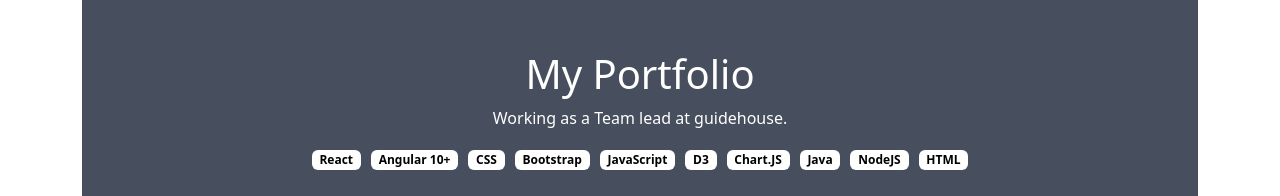
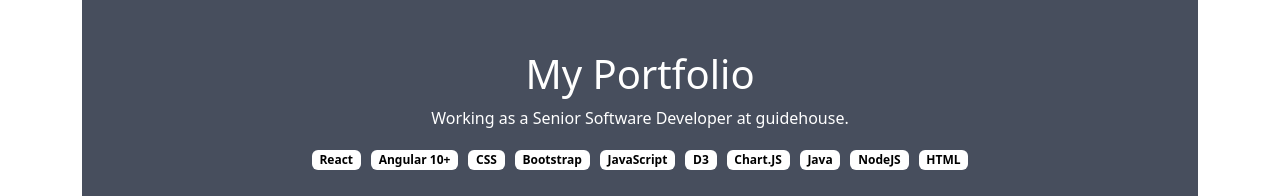
Before and after one commit to upendarreddymamidi/portfolio, a React (Create React App) app: page /portfolio in a window 1280 px wide. Shown: the top 196 px of the page. Built offline with nearby package versions, Linux system fonts and the light colour scheme.

Commit message:
Update SelectionsPage.js

```diff
--- a/src/SelectionsPage.js
+++ b/src/SelectionsPage.js
@@ -19,7 +19,7 @@ function SelectionsPage() {
     <Container>
 <div class="about-section">
   <h1>My Portfolio</h1>
-  <p>Working as a Team lead at guidehouse.</p>
+  <p>Working as a Senior Software Developer at guidehouse.</p>
   <p>
   <span  style={{background:'white', color: 'black'}} class="badge badge-secondary">React</span>
   <span  style={{background:'white', color: 'black', marginLeft: '10px'}} class="badge badge-secondary">Angular 10+</span>
```
